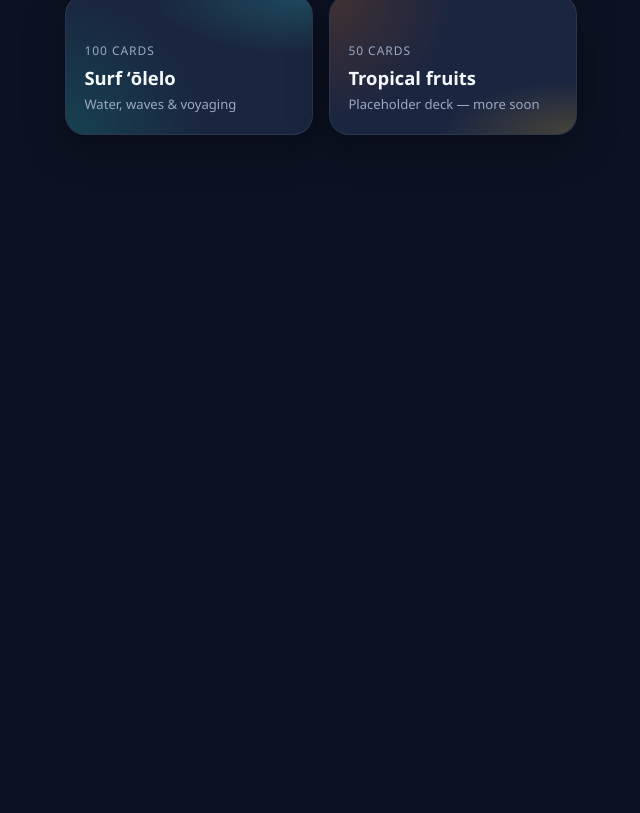
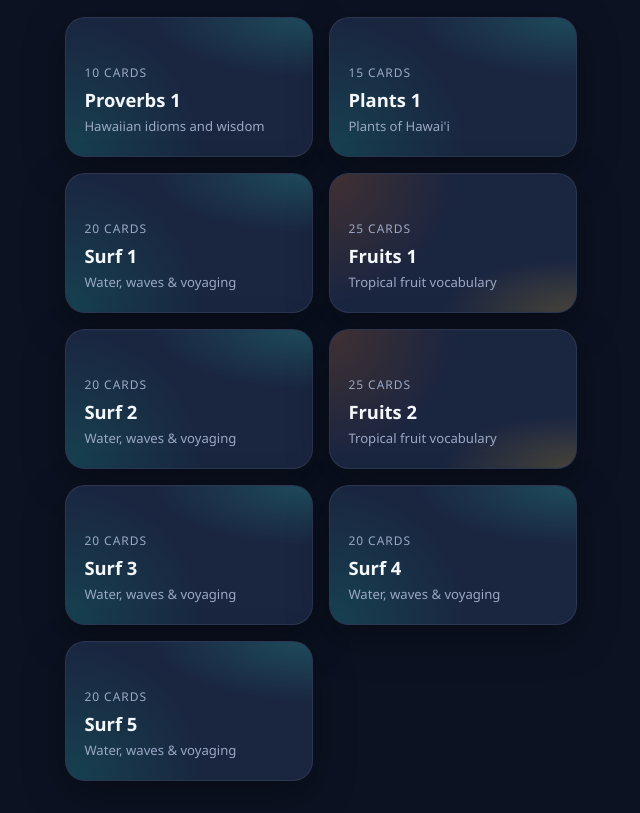
Before and after one commit to HermanLex/ponopractice, a plain HTML site: page index.html in a window 1280 px wide. Shown: the part 120-933 px from the top of the page, without its empty margins (319-959 px from the left). Before the commit the page ends 800 px from the top, so only its background shows below. Drawn offline with Linux system fonts and the light colour scheme.

Commit message:
Expand and reorder flashcard decks for staged learning.
Updates landing copy, splits Surf and Fruits into level-based sets, adds Proverbs and Plants decks, and interweaves deck ordering with Proverbs and Plants pinned first.

Made-with: Cursor

```diff
--- a/index.html
+++ b/index.html
@@ -16,8 +16,11 @@
     <div class="app">
       <div id="screen-landing" class="screen is-active" data-screen="landing">
         <header class="landing-header">
-          <h1>Pono Practice</h1>
-          <p>Choose a deck. Tap a card to flip. Swipe on the card for prev / next.</p>
+          <h1>Hawai'ian pono practice</h1>
+          <p>
+            Practice Hawai'ian sayings and words.<br />Choose a deck. Tap a card to flip. Swipe
+            on the card for prev / next.
+          </p>
         </header>
         <div id="deck-grid" class="deck-grid" role="list"></div>
       </div>
--- a/js/app.js
+++ b/js/app.js
@@ -43,7 +43,41 @@
   function buildLanding() {
     if (!deckGrid) return;
     deckGrid.innerHTML = "";
-    decks.forEach((deck) => {
+    const orderedDecks = [...decks].sort((a, b) => {
+      if (a.id === "proverbs" && b.id !== "proverbs") return -1;
+      if (b.id === "proverbs" && a.id !== "proverbs") return 1;
+      if (a.id === "plants-1" && b.id !== "plants-1") return -1;
+      if (b.id === "plants-1" && a.id !== "plants-1") return 1;
+
+      const surfA = /^surf-olelo-(\d+)$/.exec(a.id);
+      const surfB = /^surf-olelo-(\d+)$/.exec(b.id);
+      const tropicalA = /^tropical-fruits-(\d+)$/.exec(a.id);
+      const tropicalB = /^tropical-fruits-(\d+)$/.exec(b.id);
+
+      const getLevel = (surfMatch, tropicalMatch) => {
+        if (surfMatch) return Number(surfMatch[1]);
+        if (tropicalMatch) return Number(tropicalMatch[1]);
+        return Number.MAX_SAFE_INTEGER;
+      };
+
+      const levelA = getLevel(surfA, tropicalA);
+      const levelB = getLevel(surfB, tropicalB);
+      if (levelA !== levelB) return levelA - levelB;
+
+      const getWithinLevelOrder = (surfMatch, tropicalMatch) => {
+        if (surfMatch) return 0;
+        if (tropicalMatch) return 1;
+        return 2;
+      };
+
+      const withinLevelA = getWithinLevelOrder(surfA, tropicalA);
+      const withinLevelB = getWithinLevelOrder(surfB, tropicalB);
+      if (withinLevelA !== withinLevelB) return withinLevelA - withinLevelB;
+
+      return a.title.localeCompare(b.title);
+    });
+
+    orderedDecks.forEach((deck) => {
       const btn = document.createElement("button");
       btn.type = "button";
       btn.className =
--- a/js/data.js
+++ b/js/data.js
@@ -4,8 +4,8 @@
  */
 window.DECKS = [
   {
-    id: "surf-olelo",
-    title: "Surf ʻōlelo",
+    id: "surf-olelo-1",
+    title: "Surf 1",
     subtitle: "Water, waves & voyaging",
     accent: "ocean",
     cards: [
@@ -29,6 +29,14 @@ window.DECKS = [
       { front: "Papa heʻe nalu", back: "Surfboard" },
       { front: "Kaha nalu", back: "Bodysurfing" },
       { front: "Paipo", back: "Bodyboard (short prone board, ancestor of the boogie board)" },
+    ],
+  },
+  {
+    id: "surf-olelo-2",
+    title: "Surf 2",
+    subtitle: "Water, waves & voyaging",
+    accent: "ocean",
+    cards: [
       { front: "Pae i ka nalu", back: "To ride a wave to shore, to catch a wave" },
       { front: "Piʻi mai ka nalu", back: "\"Surf's up\"; the waves are mounting" },
       { front: "Alaia", back: "Thin, finless wooden surfboard used historically" },
@@ -49,6 +57,14 @@ window.DECKS = [
       { front: "ʻAle nui", back: "Large swell" },
       { front: "Hauʻoli nalu", back: "Joyful waves" },
       { front: "Kai ʻēʻē", back: "Rising tide, surging sea" },
+    ],
+  },
+  {
+    id: "surf-olelo-3",
+    title: "Surf 3",
+    subtitle: "Water, waves & voyaging",
+    accent: "ocean",
+    cards: [
       { front: "Kai hoʻē", back: "Receding sea" },
       { front: "Mimilo", back: "Whirlpool, eddy" },
       { front: "Au", back: "Current, flow" },
@@ -69,6 +85,14 @@ window.DECKS = [
       { front: "Huki", back: "Pull on a line" },
       { front: "Hoʻopaʻa", back: "Make fast; hold firm; to bind" },
       { front: "Hoʻopae", back: "Go ashore (Hōkūleʻa)" },
+    ],
+  },
+  {
+    id: "surf-olelo-4",
+    title: "Surf 4",
+    subtitle: "Water, waves & voyaging",
+    accent: "ocean",
+    cards: [
       { front: "Waʻa", back: "Canoe" },
       { front: "Waʻa kaulua", back: "Double-hulled canoe" },
       { front: "Waʻa ʻākea", back: "Wide canoe" },
@@ -89,6 +113,14 @@ window.DECKS = [
       { front: "Mahina", back: "Moon" },
       { front: "Po", back: "Night" },
       { front: "Ao", back: "Day, cloud, world" },
+    ],
+  },
+  {
+    id: "surf-olelo-5",
+    title: "Surf 5",
+    subtitle: "Water, waves & voyaging",
+    accent: "ocean",
+    cards: [
       { front: "Mano", back: "Shark" },
       { front: "Honu", back: "Sea turtle" },
       { front: "Naiʻa", back: "Dolphin" },
@@ -112,9 +144,9 @@ window.DECKS = [
     ],
   },
   {
-    id: "tropical-fruits",
-    title: "Tropical fruits",
-    subtitle: "Placeholder deck — more soon",
+    id: "tropical-fruits-1",
+    title: "Fruits 1",
+    subtitle: "Tropical fruit vocabulary",
     accent: "fruit",
     cards: [
       { front: "Banana", back: "Soft, sweet fruit commonly eaten ripe or cooked green" },
@@ -142,6 +174,14 @@ window.DECKS = [
       { front: "Cacao pod", back: "Fruit pod that contains cacao beans for chocolate" },
       { front: "Acai berry", back: "Dark Amazon berry often used in smoothie bowls" },
       { front: "Cempedak", back: "Southeast Asian fruit related to jackfruit, very aromatic" },
+    ],
+  },
+  {
+    id: "tropical-fruits-2",
+    title: "Fruits 2",
+    subtitle: "Tropical fruit vocabulary",
+    accent: "fruit",
+    cards: [
       { front: "Salak", back: "Snake fruit with reddish scaly skin and crisp flesh" },
       { front: "Rose apple", back: "Bell-shaped fruit with light floral, watery crunch" },
       { front: "Java plum", back: "Purple fruit with astringent-sweet taste when ripe" },
@@ -169,4 +209,75 @@ window.DECKS = [
       { front: "Ice cream bean", back: "Long pod fruit with fluffy sweet cottony pulp" },
     ],
   },
+  {
+    id: "proverbs",
+    title: "Proverbs 1",
+    subtitle: "Hawaiian idioms and wisdom",
+    accent: "ocean",
+    cards: [
+      {
+        front: "Ike i ke au nui, me ke au iki.",
+        back: "Know the big currents and the little currents.",
+      },
+      {
+        front: "A'ohe hana nui ke alu 'ia.",
+        back: "No task is too big when done together by all.",
+      },
+      {
+        front: "He ali'i ka 'āina; he kauwā ke kanaka.",
+        back: "The land is chief; people are its servants.",
+      },
+      {
+        front: "I ka 'ōlelo no ke ola, i ka 'ōlelo no ka make.",
+        back: "In speech there is life; in speech there is death.",
+      },
+      {
+        front: "Nānā ka maka; ho'olohe ka pepeiao; pa'a ka waha.",
+        back: "Observe with the eyes, listen with the ears, and close the mouth.",
+      },
+      {
+        front: "Mālama i ke kai, a mālama ke kai iā 'oe.",
+        back: "Care for the sea, and the sea will care for you.",
+      },
+      {
+        front: "Hahai nō ka ua i ka ululā'au.",
+        back: "The rain follows the forest.",
+      },
+      {
+        front: "He wa'a he moku, he moku he wa'a.",
+        back: "The canoe is an island; the island is a canoe.",
+      },
+      {
+        front: "E nānā i ke kumu.",
+        back: "Look to the source.",
+      },
+      {
+        front: "Pūpūkahi i holomua.",
+        back: "Unite in order to move forward.",
+      },
+    ],
+  },
+  {
+    id: "plants-1",
+    title: "Plants 1",
+    subtitle: "Plants of Hawai'i",
+    accent: "ocean",
+    cards: [
+      { front: "Kalo", back: "Taro; foundational staple and sacred elder sibling in Hawaiian tradition." },
+      { front: "ʻUlu", back: "Breadfruit; major canoe plant and important food source." },
+      { front: "Niu", back: "Coconut; provides food, fiber, oil, and materials for daily life." },
+      { front: "ʻUhala", back: "Hala (pandanus); leaves woven into mats, sails, and lei." },
+      { front: "Kukui", back: "Candlenut tree; state tree, source of light, medicine, and dye." },
+      { front: "Kī", back: "Ti plant; used for protection, ceremony, food wrapping, and medicine." },
+      { front: "Maiʻa", back: "Banana; versatile canoe plant with many traditional cultivars." },
+      { front: "ʻAwapuhi", back: "Shampoo ginger; valued medicinally and for body care." },
+      { front: "ʻAwa", back: "Kava; ceremonial plant used for calming and social rituals." },
+      { front: "ʻOlena", back: "Turmeric; medicine, food coloring, and ceremonial use." },
+      { front: "Koa", back: "Acacia koa; prized hardwood for canoes, tools, and carving." },
+      { front: "ʻŌhiʻa lehua", back: "Keystone native tree linked to forest and watershed health." },
+      { front: "Lauaʻe", back: "Fragrant fern used in lei-making and cultural adornment." },
+      { front: "Naupaka", back: "Coastal and mountain shrub featured in moʻolelo and lei." },
+      { front: "ʻIlima", back: "Native flower associated with lei and chiefly tradition." },
+    ],
+  },
 ];
```
